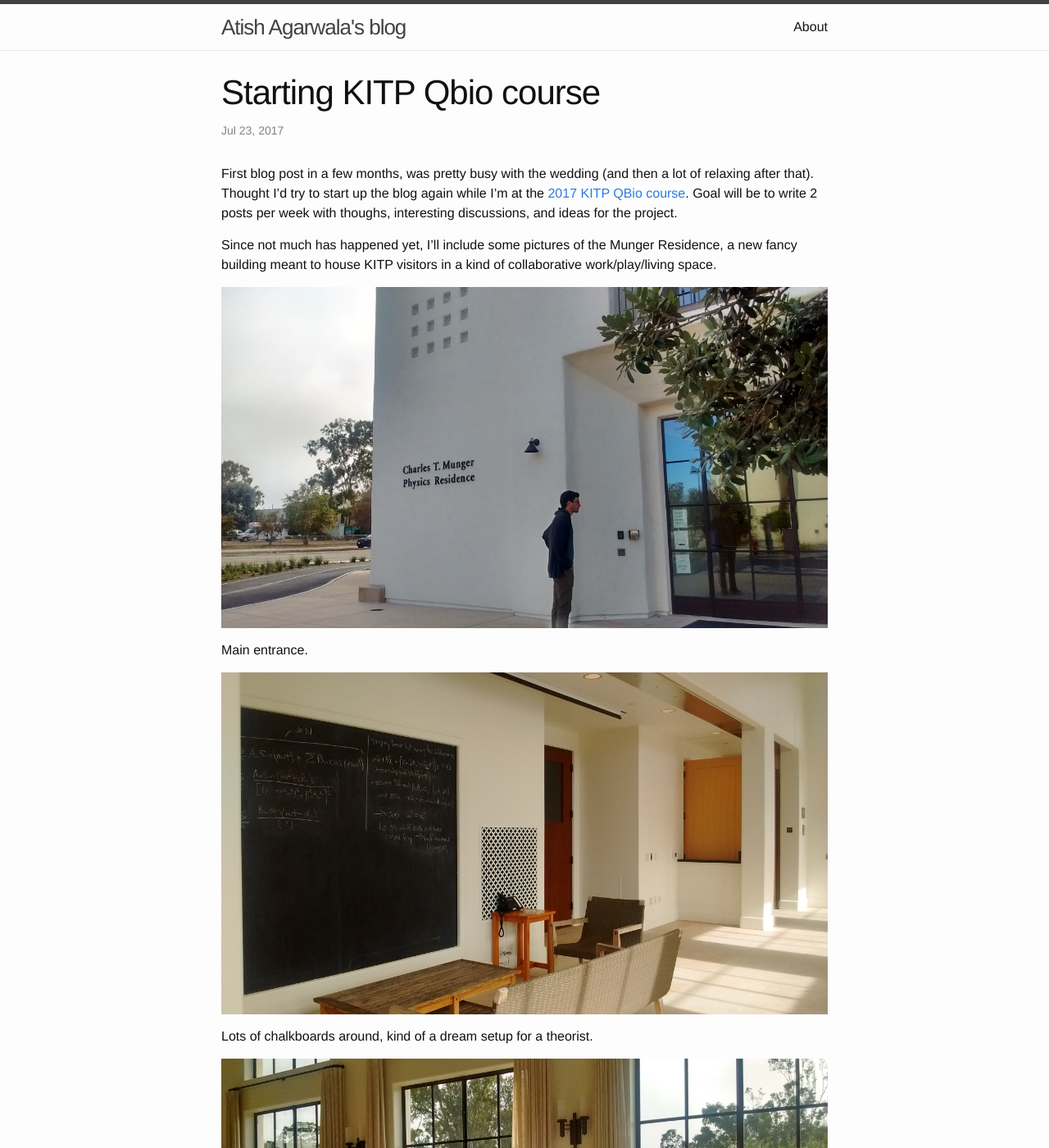
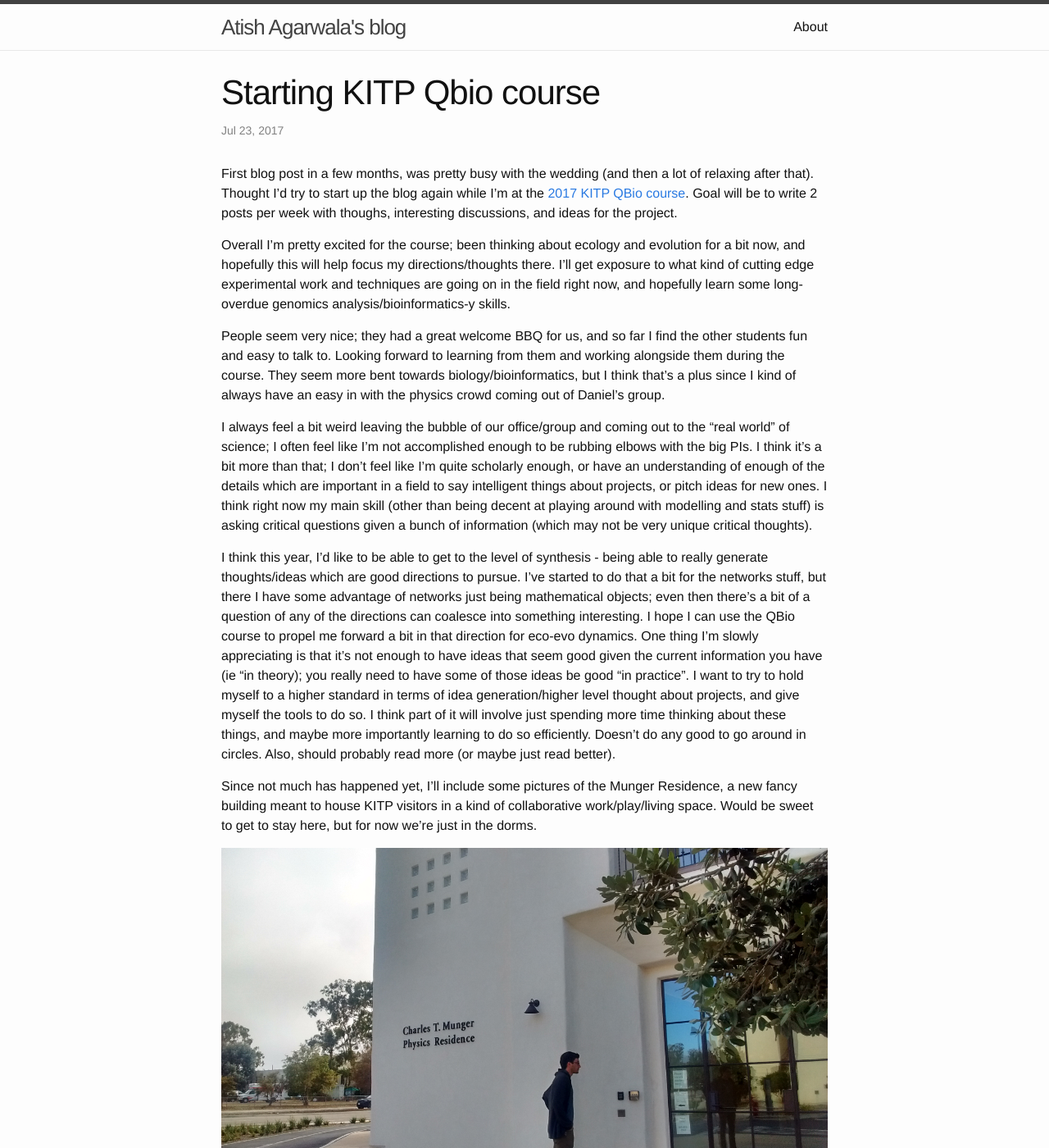
Before and after one commit to atishagarwala/atishagarwala.github.io, a Jekyll site: the page built from _posts/2017-07-23-KITP-Qbio-course-start.markdown, in a window 1280 px wide and 1400 px high. Shown: the whole window at 82% size. Built offline with Jekyll 4.4.1, drawn with Linux system fonts in a browser that asks for light colours; comment, search, counter and statistics services are not loaded.

Commit message:
Update 2017-07-23-KITP-Qbio-course-start.markdown

```diff
--- a/_posts/2017-07-23-KITP-Qbio-course-start.markdown
+++ b/_posts/2017-07-23-KITP-Qbio-course-start.markdown
@@ -11,23 +11,66 @@ First blog post in a few months, was pretty busy with the wedding (and then a lo
 to start up the blog again while I'm at the [2017 KITP QBio course](https://www.kitp.ucsb.edu/qbio/2017-course-description).
 Goal will be to write 2 posts per week with thoughs, interesting discussions, and ideas for the project.
 
+Overall I'm pretty excited for the course; been thinking about ecology and evolution for a bit now, and hopefully this will
+help focus my directions/thoughts there. I'll get exposure to what kind of cutting edge experimental work and
+techniques are going on in the field right now, and hopefully learn some long-overdue genomics analysis/bioinformatics-y
+skills.
+
+People seem very nice; they had a great welcome BBQ for us, and so far I find the other students fun and easy to talk to.
+Looking forward to learning from them and working alongside them during the course. They seem more bent towards
+biology/bioinformatics, but I think that's a plus since I kind of always have an easy in with the physics crowd coming
+out of Daniel's group.
+
+I always feel a bit weird leaving the bubble of our office/group and coming out to the "real world" of science; I often feel
+like I'm not accomplished enough to be rubbing elbows with the big PIs. I think it's a bit more than that; I don't feel
+like I'm quite scholarly enough, or have an understanding of enough of the details which are important in a field to
+say intelligent things about projects, or pitch ideas for new ones. I think right now my main skill (other than being
+decent at playing around with modelling and stats stuff) is asking critical questions given a bunch of information
+(which may not be very unique critical thoughts).
+
+I think this year, I'd like to be able to get to the level of synthesis - being able to really generate
+thoughts/ideas which are good directions to pursue. I've started to do that a bit for the networks stuff, but there
+I have some advantage of networks just being mathematical objects; even then there's a bit of a question of any of the
+directions can coalesce into something interesting. I hope I can use the QBio course to propel me forward a bit
+in that direction for eco-evo dynamics. One thing I'm slowly appreciating is that it's not enough to have ideas that
+seem good given the current information you have (ie "in theory); you really need to have some of those ideas be good
+"in practice". I want to try to hold myself to a higher standard in terms of idea generation/higher level thought about
+projects, and give myself the tools to do so. I think part of it will involve just spending more time thinking about these
+things, and maybe more importantly learning to do so efficiently. Doesn't do any good to go around in circles. Also, should
+probably read more (or maybe just read better).
+
 Since not much has happened yet, I'll include some pictures of the Munger Residence, a new fancy building meant to house
-KITP visitors in a kind of collaborative work/play/living space.
+KITP visitors in a kind of collaborative work/play/living space. Would be sweet to get to stay here, but for now we're just
+in the dorms.
 
 
 
 ![Entrance](/images/entrance.jpg)
 
+
+
 Main entrance.
+
+
 
 ![Interior board](/images/interior_board.jpg)
 
+
+
 Lots of chalkboards around, kind of a dream setup for a theorist.
+
+
 
 ![Piano and boards](/images/piano_and_boards.jpg)
 
+
+
 Also (at least) two very nice pianos.
+
+
 
 ![Dining room](/images/dining_room.jpg)
 
+
+
 Super fancy dining room.
```
